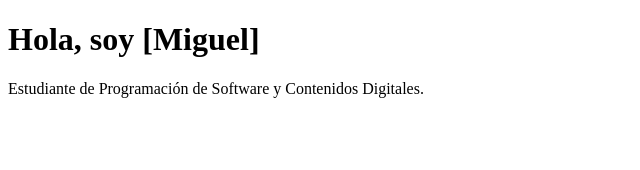
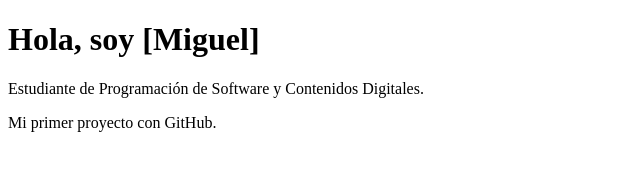
Before and after one commit to miguelsanchez-ctrl/mi-primer-proyecto, a plain HTML site: page index.html in a window 1280 px wide. Shown: the whole page, without its empty margins (0-640 px from the left). Drawn offline with Linux system fonts and the light colour scheme.

Commit message:
Actualiza index.html con un nuevo párrafo

```diff
--- a/index.html
+++ b/index.html
@@ -6,5 +6,6 @@
   <body>
     <h1>Hola, soy [Miguel]</h1>
     <p>Estudiante de Programación de Software y Contenidos Digitales.</p>
+    <p>Mi primer proyecto con GitHub.</p>
   </body>
 </html>
```
